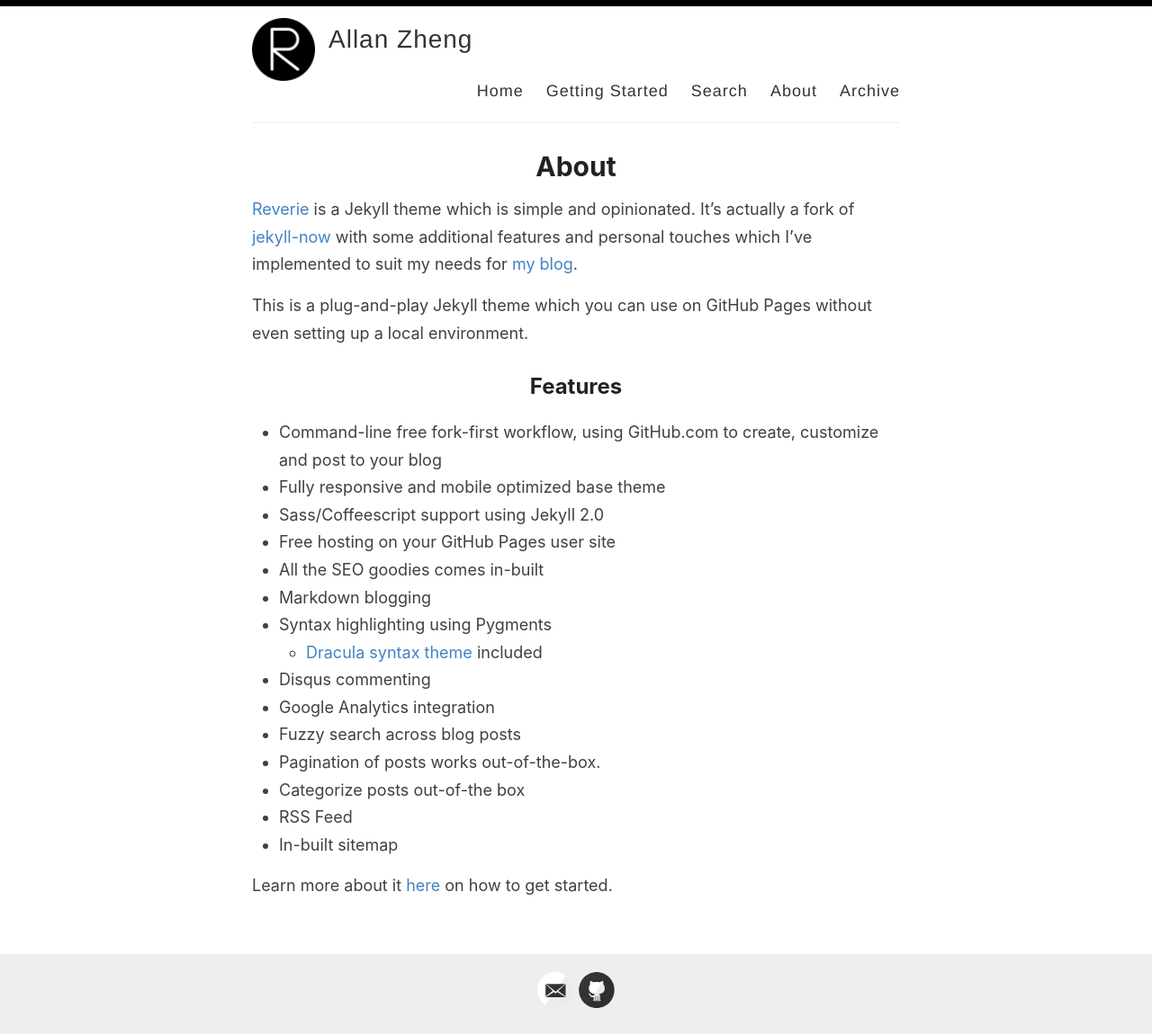
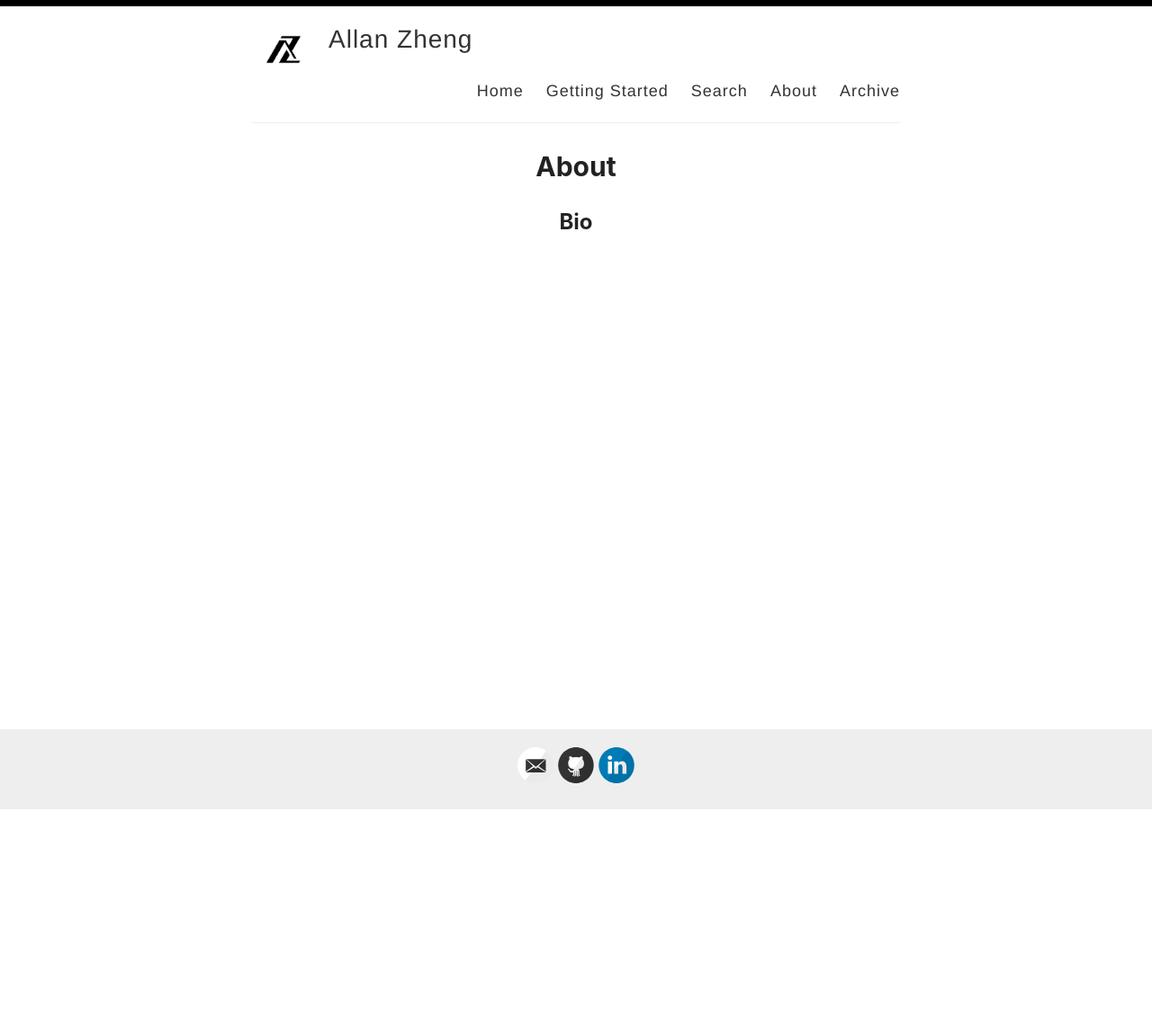
Before and after one commit to azheng888/azheng888.github.io, a Jekyll site: the page built from _pages/about.md, in a window 1280 px wide. Shown: the whole page at 90% size. Built offline with Jekyll 4.4.1, drawn with Linux system fonts in a browser that asks for light colours; after the commit the page ends 901 px from its top, so only the background shows below that.

Commit message:
Update site content

```diff
--- a/_config.yml
+++ b/_config.yml
@@ -12,7 +12,7 @@ author: Allan Zheng
 description:
 
 # URL of your avatar or profile pic (you could use your GitHub profile pic)
-avatar: /images/reverie.png
+avatar: /images/az-logo.jpg
 
 #
 # Flags below are optional
@@ -26,7 +26,7 @@ footer-links:
   flickr:
   github: azheng888
   instagram:
-  linkedin:
+  linkedin: azheng888
   pinterest:
   rss:
   twitter:
--- a/_pages/about.md
+++ b/_pages/about.md
@@ -4,26 +4,4 @@ title: About
 permalink: /about/
 ---
 
-[Reverie](https://github.com/amitmerchant1990/reverie) is a Jekyll theme which is simple and opinionated. It's actually a fork of [jekyll-now](https://github.com/barryclark/jekyll-now) with some additional features and personal touches which I've implemented to suit my needs for [my blog](https://www.amitmerchant.com).
-
-This is a plug-and-play Jekyll theme which you can use on GitHub Pages without even setting up a local environment.
-
-## Features
-
-- Command-line free fork-first workflow, using GitHub.com to create, customize and post to your blog
-- Fully responsive and mobile optimized base theme
-- Sass/Coffeescript support using Jekyll 2.0
-- Free hosting on your GitHub Pages user site
-- All the SEO goodies comes in-built
-- Markdown blogging
-- Syntax highlighting using Pygments
-    - [Dracula syntax theme](https://draculatheme.com/) included
-- Disqus commenting
-- Google Analytics integration
-- Fuzzy search across blog posts
-- Pagination of posts works out-of-the-box.
-- Categorize posts out-of-the box
-- RSS Feed
-- In-built sitemap
-
-Learn more about it [here](https://github.com/amitmerchant1990/reverie) on how to get started.
+## Bio
```
Also changed, not shown: _pages/getting-started.md (+5 -0 lines), images/az-logo.jpg (added).
